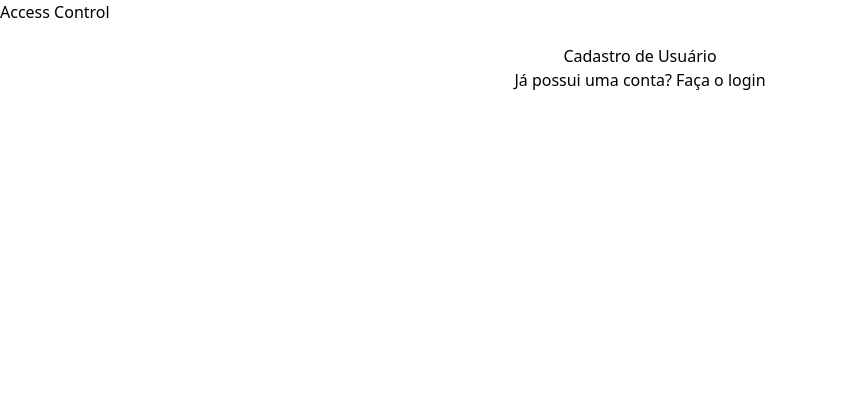
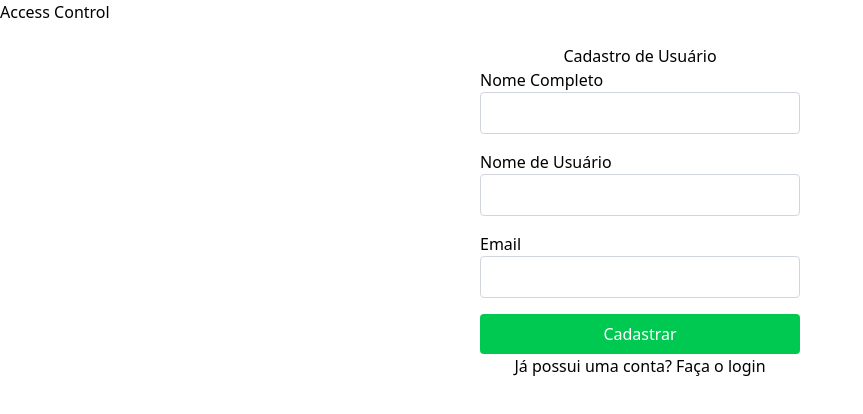
Before and after one commit to Gdev3356/CheckPoint-5-Front-End, a React (Vite) app in the folder access-control-cp/: page /cadastro in a window 1280 px wide. Shown: the top 414 px of the page, without its empty margins (0-863 px from the left). Built offline with nearby package versions, Linux system fonts and the light colour scheme.

Commit message:
CSS e Formulários implementados para teste

```diff
--- /dev/null
+++ b/access-control-cp/src/components/Formulario/FormularioCadastro.tsx
@@ -0,0 +1,59 @@
+import { useForm } from "react-hook-form";
+import type { SubmitHandler } from "react-hook-form";
+
+type Inputs = {
+    nome: string;
+    nomeUsuario: string;
+    email: string;
+};
+
+export default function FormularioCadastro() {
+    const { register, handleSubmit, formState: { errors } } = useForm<Inputs>();
+
+    const onSubmit: SubmitHandler<Inputs> = (data) => {
+        console.log("Dados do formulário de cadastro:", data);
+    };
+
+    return (
+        <form onSubmit={handleSubmit(onSubmit)} className="formulario">
+            <div>
+                <label htmlFor="nome">Nome Completo</label>
+                <input
+                    id="nome"
+                    className="campo"
+                    {...register("nome", { required: "O nome é obrigatório" })}
+                />
+                {errors.nome && <p className="erro">{errors.nome.message}</p>}
+            </div>
+
+            <div>
+                <label htmlFor="nomeUsuario">Nome de Usuário</label>
+                <input
+                    id="nomeUsuario"
+                    className="campo"
+                    {...register("nomeUsuario", { required: "O nome de usuário é obrigatório" })}
+                />
+                {errors.nomeUsuario && <p className="erro">{errors.nomeUsuario.message}</p>}
+            </div>
+
+            <div>
+                <label htmlFor="email">Email</label>
+                <input
+                    id="email"
+                    type="email"
+                    className="campo"
+                    {...register("email", {
+                        required: "O email é obrigatório",
+                        pattern: {
+                            value: /^\S+@\S+$/i,
+                            message: "Insira um email válido"
+                        }
+                    })}
+                />
+                {errors.email && <p className="erro">{errors.email.message}</p>}
+            </div>
+
+            <button type="submit" className="botao-cadastro">Cadastrar</button>
+        </form>
+    );
+}
--- /dev/null
+++ b/access-control-cp/src/components/Formulario/FormularioLogin.tsx
@@ -0,0 +1,48 @@
+import { useForm } from "react-hook-form";
+import type { SubmitHandler } from "react-hook-form";
+
+type Inputs = {
+    nomeUsuario: string;
+    email: string;
+};
+
+export default function FormularioLogin() {
+    const { register, handleSubmit, formState: { errors } } = useForm<Inputs>();
+
+    const onSubmit: SubmitHandler<Inputs> = (data) => {
+        console.log("Dados do formulário de login:", data);
+    };
+
+    return (
+        <form onSubmit={handleSubmit(onSubmit)} className="formulario">
+            <div>
+                <label htmlFor="nomeUsuario">Nome de Usuário</label>
+                <input
+                    id="nomeUsuario"
+                    className="campo"
+                    {...register("nomeUsuario", { required: "O nome de usuário é obrigatório" })}
+                />
+                {errors.nomeUsuario && <p className="erro">{errors.nomeUsuario.message}</p>}
+            </div>
+
+            <div>
+                <label htmlFor="email">Email</label>
+                <input
+                    id="email"
+                    type="email"
+                    className="campo"
+                    {...register("email", {
+                        required: "O email é obrigatório",
+                        pattern: {
+                            value: /^\S+@\S+$/i,
+                            message: "Insira um email válido"
+                        }
+                    })}
+                />
+                {errors.email && <p className="erro">{errors.email.message}</p>}
+            </div>
+
+            <button type="submit" className="botao-login">Entrar</button>
+        </form>
+    );
+}
--- a/access-control-cp/src/globals.css
+++ b/access-control-cp/src/globals.css
@@ -7,5 +7,25 @@
         & .h1{
             @apply items-center;
         };
+
+        & .formulario{
+            @apply flex flex-col gap-4 w-full max-w-xs
+        };
+
+        & .campo{
+            @apply w-full p-2 border border-gray-300 rounded
+        };
+
+        & .erro{
+            @apply text-red-500 text-sm
+        };
+
+        & .botao-cadastro{
+            @apply bg-green-500 text-white p-2 rounded
+        };
+
+        & .botao-login{
+            @apply bg-blue-500 text-white p-2 rounded
+        };
     };
 }
--- a/access-control-cp/src/routes/Cadastro/index.tsx
+++ b/access-control-cp/src/routes/Cadastro/index.tsx
@@ -1,9 +1,11 @@
 import { Link } from "react-router-dom";
+import FormularioCadastro from "../../components/Formulario/FormularioCadastro";
 
 export default function Cadastro() {
     return (
         <main>
             <h1 className="h1">Cadastro de Usuário</h1>
+            <FormularioCadastro/>
              <p>
                 Já possui uma conta? <Link to="/">Faça o login</Link>
             </p>
--- a/access-control-cp/src/routes/Login/index.tsx
+++ b/access-control-cp/src/routes/Login/index.tsx
@@ -1,9 +1,11 @@
 import { Link } from "react-router-dom";
+import FormularioLogin from "../../components/Formulario/FormularioLogin";
 
 export default function Login() {
     return (
         <main>
             <h1 className="h1">Login</h1>
+            <FormularioLogin/>
             <p>
                 Ainda não tem uma conta? <Link to="/cadastro">Cadastre-se</Link>
             </p>
```
